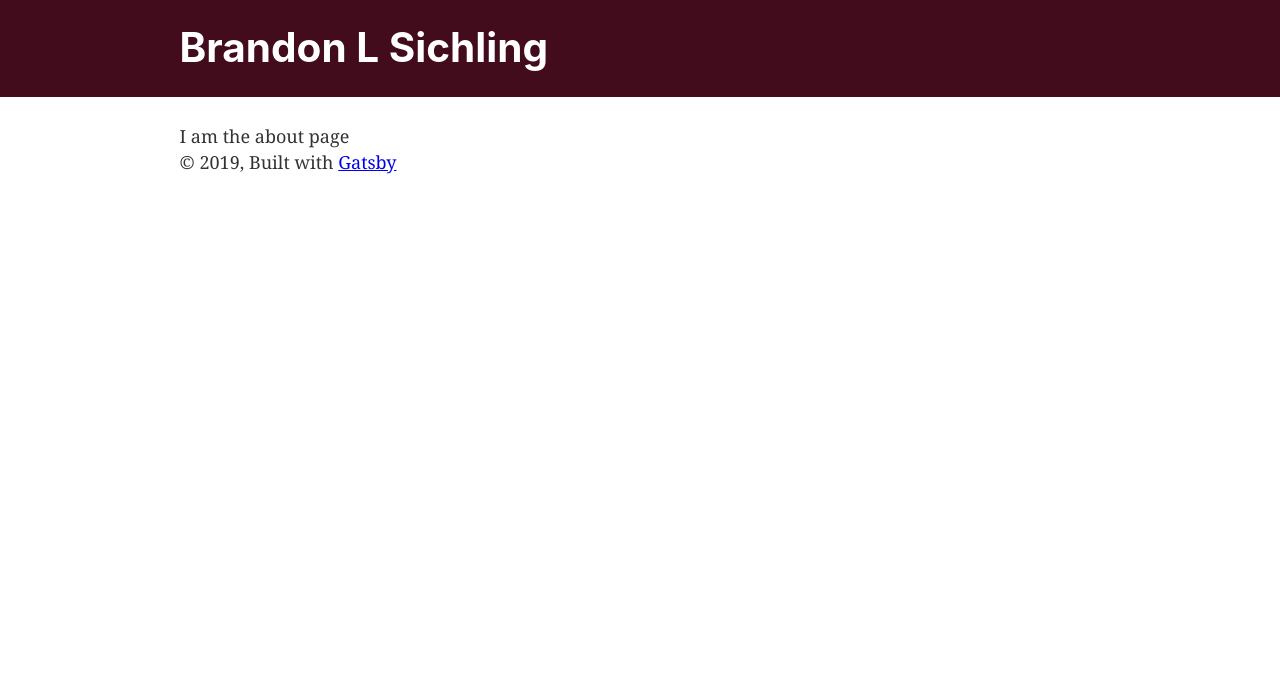
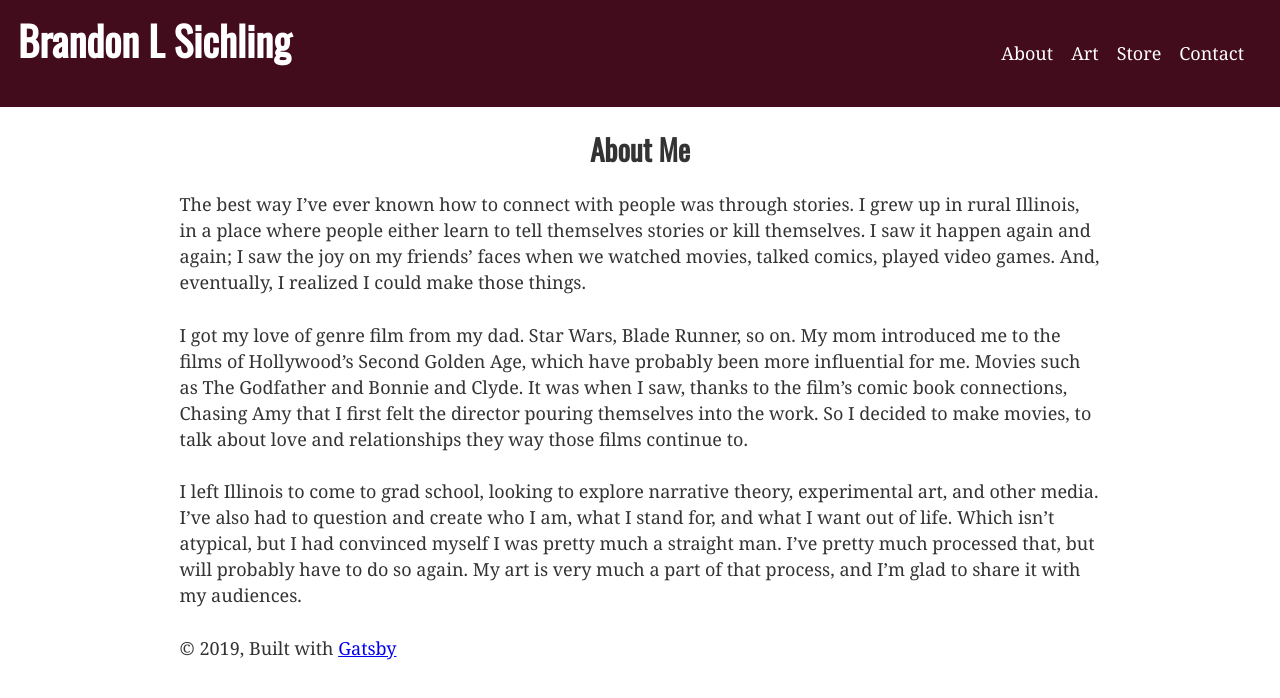
Before and after one commit to KhyraBell/BSite2, a Gatsby site: page /about in a window 1280 px wide. Built offline with nearby package versions, Linux system fonts and the light colour scheme; Gatsby itself is replaced by a stand-in of ours.

Commit message:
Added about me page and favicon

```diff
--- a/gatsby-config.js
+++ b/gatsby-config.js
@@ -25,7 +25,7 @@ module.exports = {
         background_color: `#663399`,
         theme_color: `#663399`,
         display: `minimal-ui`,
-        icon: `src/images/gatsby-icon.png`, // This path is relative to the root of the site.
+        icon: `src/images/favicon-32x32.png`, // This path is relative to the root of the site.
       },
     },
     // this (optional) plugin enables Progressive Web App + Offline functionality
--- a/src/components/header.js
+++ b/src/components/header.js
@@ -1,36 +1,23 @@
 import { Link } from "gatsby"
 import PropTypes from "prop-types"
 import React from "react"
+import styled from "styled-components"
 
 const Header = ({ siteTitle }) => (
-  <header
-    style={{
-      backgroundColor: `#420C1D`,
-      marginBottom: `1.45rem`,
-    }}
-  >
-    <div
-      style={{
-        margin: `0 auto`,
-        maxWidth: 960,
-        padding: `1.45rem 1.0875rem`,
-      }}
-    >
-      <h1 style={{ margin: 0 }}>
-        <Link
-          to="/"
-          style={{
-            color: `white`,
-            textDecoration: `none`,
-          }}
-        >
-          {siteTitle}
-        </Link>
-      </h1>
+  <HeaderHeader>
+    <HeaderBackground>
+      <HeaderHeading>
+        <Link to="/" className="navbar-link">{siteTitle}</Link>
+      </HeaderHeading>
+      <Navbar>
+        <Link to="/about" className="navbar-link nav">About</Link>
+        <Link to="/art" className="navbar-link nav">Art</Link>
+        <Link to="/store" className="navbar-link nav">Store</Link>
+        <Link to="/contact" className="navbar-link nav">Contact</Link>
+      </Navbar>
 
-
-    </div>
-  </header>
+    </HeaderBackground>
+  </HeaderHeader>
 )
 
 Header.propTypes = {
@@ -41,4 +28,42 @@ Header.defaultProps = {
   siteTitle: ``,
 }
 
+const HeaderHeader = styled.header`
+  background-color: #420c1d;
+  margin-bottom: 1.45rem;
+`
+
+const HeaderBackground = styled.div`
+  margin: 0 auto;
+  padding: 1rem 1rem;
+
+  display: flex;
+  flex-direction: column;
+  align-items: center;
+
+  @media (min-width: 800px) {
+    flex-direction: row;
+    justify-content: space-between;
+  }
+`;
+
+const Navbar = styled.nav`
+  display: flex;
+  flex-direction: column;
+
+  @media (min-width: 800px) {
+    flex-direction: row;
+  }
+
+`;
+
+const HeaderHeading = styled.h1`
+  text-align: center;
+
+
+  @media (min-width: 800px) {
+    text-align: left;
+  }
+`;
+
 export default Header
--- a/src/components/layout.css
+++ b/src/components/layout.css
@@ -1,15 +1,17 @@
+@import url('https://fonts.googleapis.com/css?family=Roboto|Oswald');
+
 :root {
-  --darkest-purple: #26000C;
-  --darker-purple: #420C1D;
-  --dark-purple: #5D1D31;
+  --darkest-purple: #26000c;
+  --darker-purple: #420c1d;
+  --dark-purple: #5d1d31;
   --purple: #703347;
   --light-purple: #975268;
 
-  --darkest-green: #001E10;
+  --darkest-green: #001e10;
   --darker-green: #093320;
   --dark-green: #174832;
   --green: #285842;
-  --light-green: #40765D;
+  --light-green: #40765d;
 }
 
 html {
@@ -235,9 +237,7 @@ img {
   margin-bottom: 1.45rem;
 }
 h1 {
-  margin-left: 0;
-  margin-right: 0;
-  margin-top: 0;
+  margin: 0;
   padding-bottom: 0;
   padding-left: 0;
   padding-right: 0;
@@ -267,6 +267,7 @@ h2 {
   text-rendering: optimizeLegibility;
   font-size: 1.62671rem;
   line-height: 1.1;
+  text-align: center;
 }
 h3 {
   margin-left: 0;
@@ -335,6 +336,10 @@ h6 {
   text-rendering: optimizeLegibility;
   font-size: 0.78405rem;
   line-height: 1.1;
+}
+
+h1, h2, h3, h4, h5, h6 {
+  font-family: 'Oswald', sans-serif;
 }
 hgroup {
   margin-left: 0;
@@ -634,3 +639,16 @@ pre tt:after {
     font-size: 100%;
   }
 }
+
+/* Applied styles */
+
+.navbar-link {
+  color: white;
+  padding-right: 1rem;
+  text-decoration: none;
+}
+
+.navbar-link.nav {
+  text-align: center;
+
+}
--- a/src/pages/about.js
+++ b/src/pages/about.js
@@ -5,7 +5,30 @@ import Layout from "../components/layout"
 const About = () => {
   return (
     <Layout>
-    <div>I am the about page</div>
+    <div>
+      <h2>About Me</h2>
+      <p>The best way I’ve ever known how to connect with people was through
+       stories. I grew up in rural Illinois, in a place where people either
+       learn to tell themselves stories or kill themselves. I saw it happen
+       again and again; I saw the joy on my friends’ faces when we watched
+       movies, talked comics, played video games. And, eventually, I realized
+       I could make those things. </p>
+
+       <p>I got my love of genre film from my dad. Star Wars, Blade Runner, so on.
+       My mom introduced me to the films of Hollywood’s Second Golden Age, which
+       have probably been more influential for me. Movies such as The Godfather
+       and Bonnie and Clyde. It was when I saw, thanks to the film’s comic book
+       connections, Chasing Amy that I first felt the director pouring themselves
+       into the work. So I decided to make movies, to talk about love and relationships
+       they way those films continue to.</p>
+
+      <p>I left Illinois to come to grad school, looking to explore narrative theory,
+      experimental art, and other media. I’ve also had to question and create who I am,
+       what I stand for, and what I want out of life. Which isn’t atypical, but I had
+       convinced myself I was pretty much a straight man. I’ve pretty much processed
+       that, but will probably have to do so again. My art is very much a part of that
+       process, and I’m glad to share it with my audiences.</p>
+    </div>
     </Layout> );
 }
 
```
Also changed, not shown: src/components/image.js (deleted, +0 -32 lines), src/pages/index.js (+21 -9 lines), src/assets/chloe.png (added), src/components/newheader.js (deleted), src/images/favicon-16x16.png (added), src/images/favicon-32x32.png (added), src/images/favicon.ico (added), src/images/gatsby-astronaut.png (deleted), src/images/gatsby-icon.png (deleted), src/images/icon.png (added), src/images/poppies.png (added), src/images/site.webmanifest (added), 1 other file.
